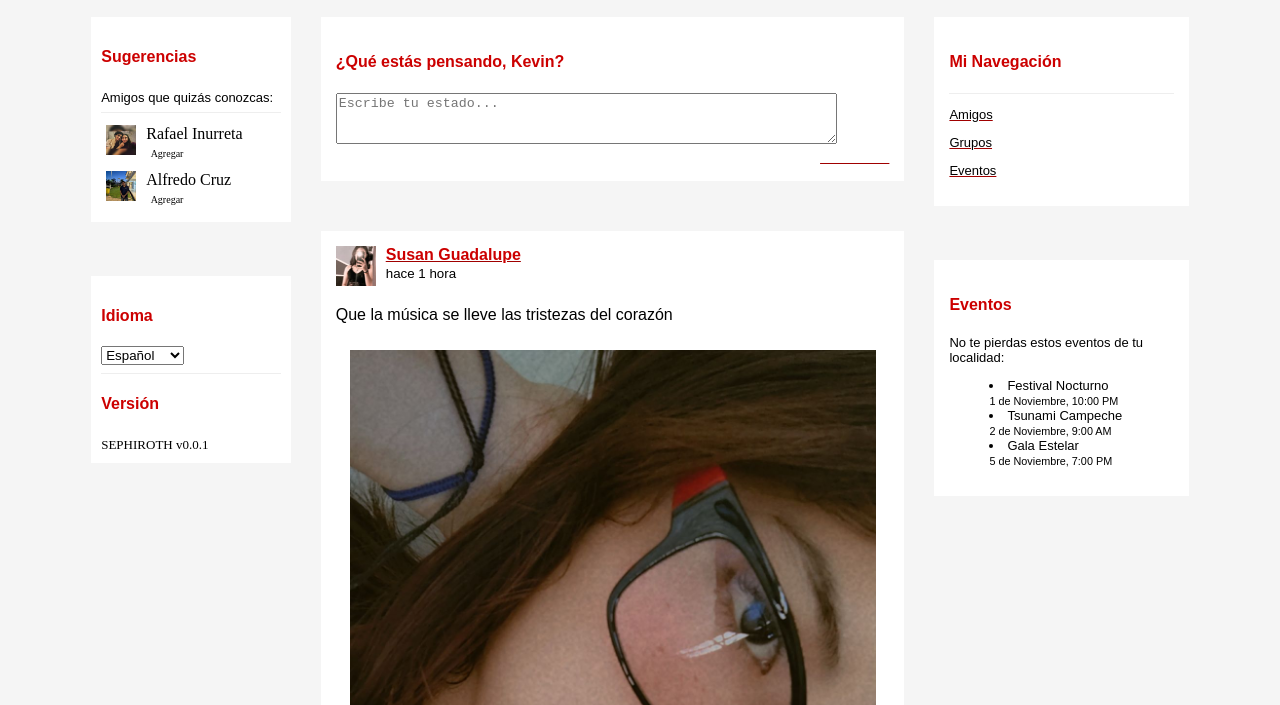
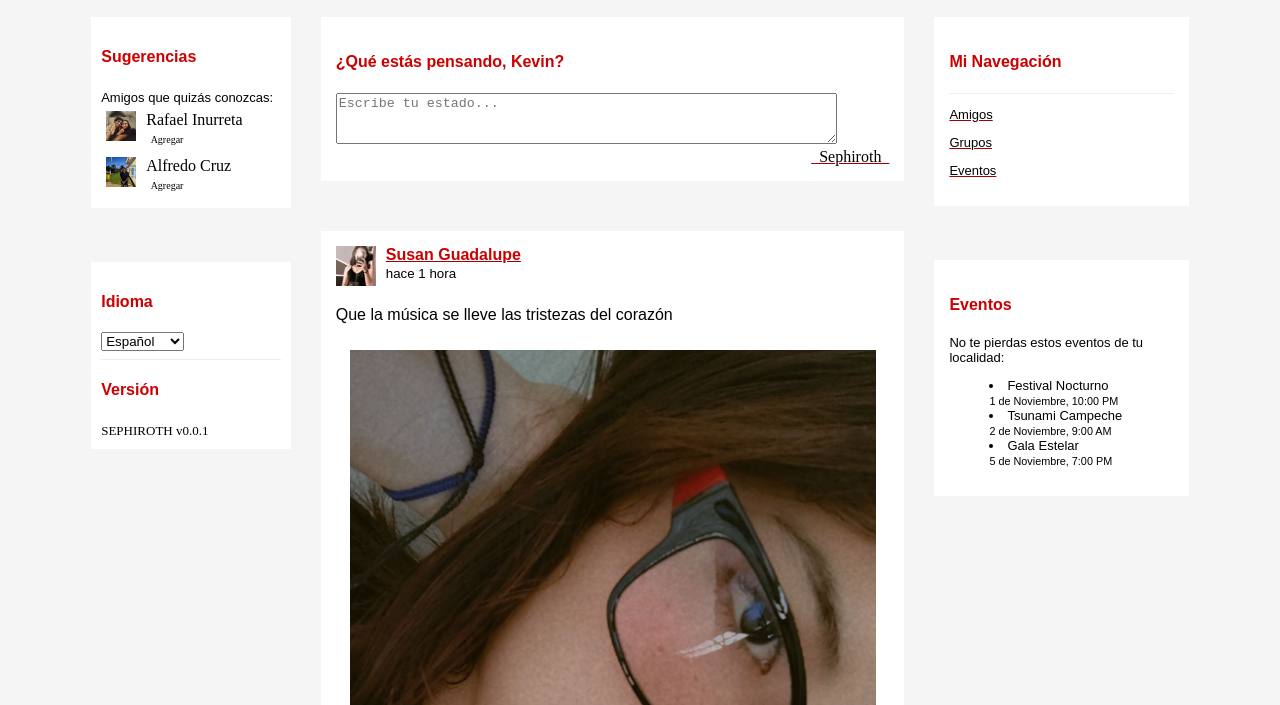
Before and after one commit to al064134-wq/Tarea-2-Mi-Red-Social, a plain HTML site: page index.html in a window 1280 px wide. Shown: the part 95-800 px from the top of the page. Drawn offline with Linux system fonts and the light colour scheme.

Commit message:
index.html

```diff
--- a/index.html
+++ b/index.html
@@ -2,7 +2,12 @@
 <html lang="es">
 <head>
     <meta charset="UTF-8">
-    <title>SEPHIROTH - Mockup HTML</title>
+    <title>SEPHIROTH - Mockup HTML Puro </title>
+    <style>
+        * {
+            outline: none !important;
+        }
+    </style>
     <meta name="viewport" content="width=device-width, initial-scale=1.0">
 </head>
 <body bgcolor="#F5F5F5" link="#A00000" vlink="#A00000" alink="#A00000">
@@ -46,13 +51,13 @@
         <tr valign="top">
 
             <td width="20%" align="left">
+
                 <table width="100%" bgcolor="white" border="0" cellpadding="10" cellspacing="0">
                     <tr>
                         <td>
                             <font face="Arial, sans-serif" color="#CC0000"><h4>Sugerencias</h4></font>
                             <font face="Arial, sans-serif" size="2">
                             Amigos que quizás conozcas:
-                            <hr color="#EEEEEE" size="1">
                             </font>
                             <table width="100%" border="0" cellpadding="5" cellspacing="0">
                                 <tr valign="top">
@@ -71,7 +76,9 @@
                         </td>
                     </tr>
                 </table>
+
                 <br><br><br>
+
                 <table width="100%" bgcolor="white" border="0" cellpadding="10" cellspacing="0">
                     <tr>
                         <td>
@@ -100,7 +107,9 @@
                             <font face="Arial, sans-serif" color="#CC0000"><h4>¿Qué estás pensando, Kevin?</h4></font>
                             <textarea placeholder="Escribe tu estado..." rows="3" cols="60"></textarea>
                             <div align="right">
-                                <a href="#"><font color="white" bgcolor="#CC0000">&nbsp; Publicar &nbsp;</font></a>
+                                <a href="#">
+                                    <span bgcolor="#CC0000"><font color="black">&nbsp; Sephiroth &nbsp;</font></span>
+                                </a>
                             </div>
                         </td>
                     </tr>
@@ -180,6 +189,7 @@
             </td>
 
             <td width="25%" align="left">
+
                 <table width="100%" bgcolor="white" border="0" cellpadding="15" cellspacing="0">
                     <tr>
                         <td>
@@ -193,7 +203,9 @@
                         </td>
                     </tr>
                 </table>
+
                 <br><br><br>
+
                 <table width="100%" bgcolor="white" border="0" cellpadding="15" cellspacing="0">
                     <tr>
                         <td>
@@ -216,8 +228,7 @@
 
 <br><br>
 <div align="center">
-    <hr size="1" color="#CCCCCC" width="90%">
-</div>
+    </div>
 
 </body>
 </html>
```
